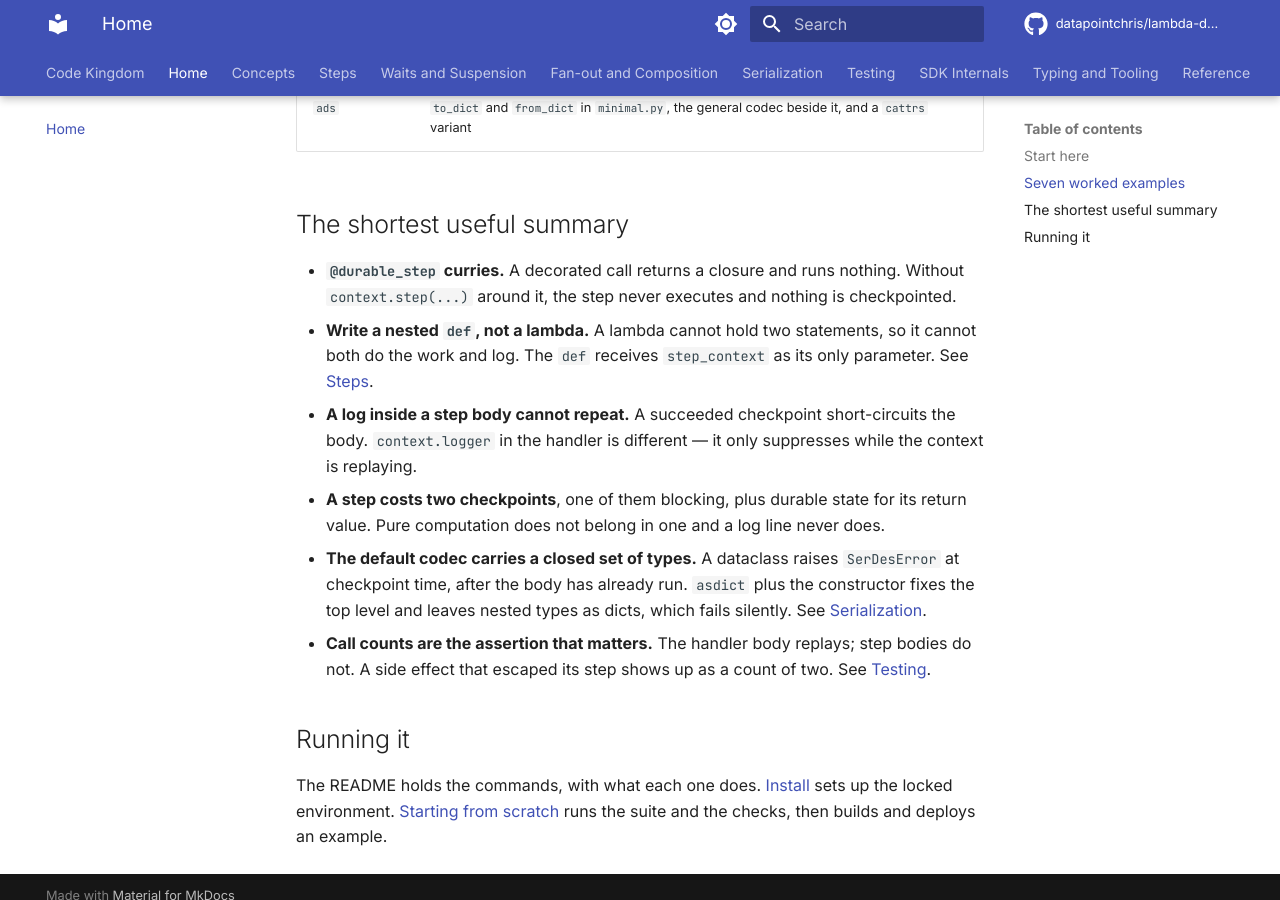
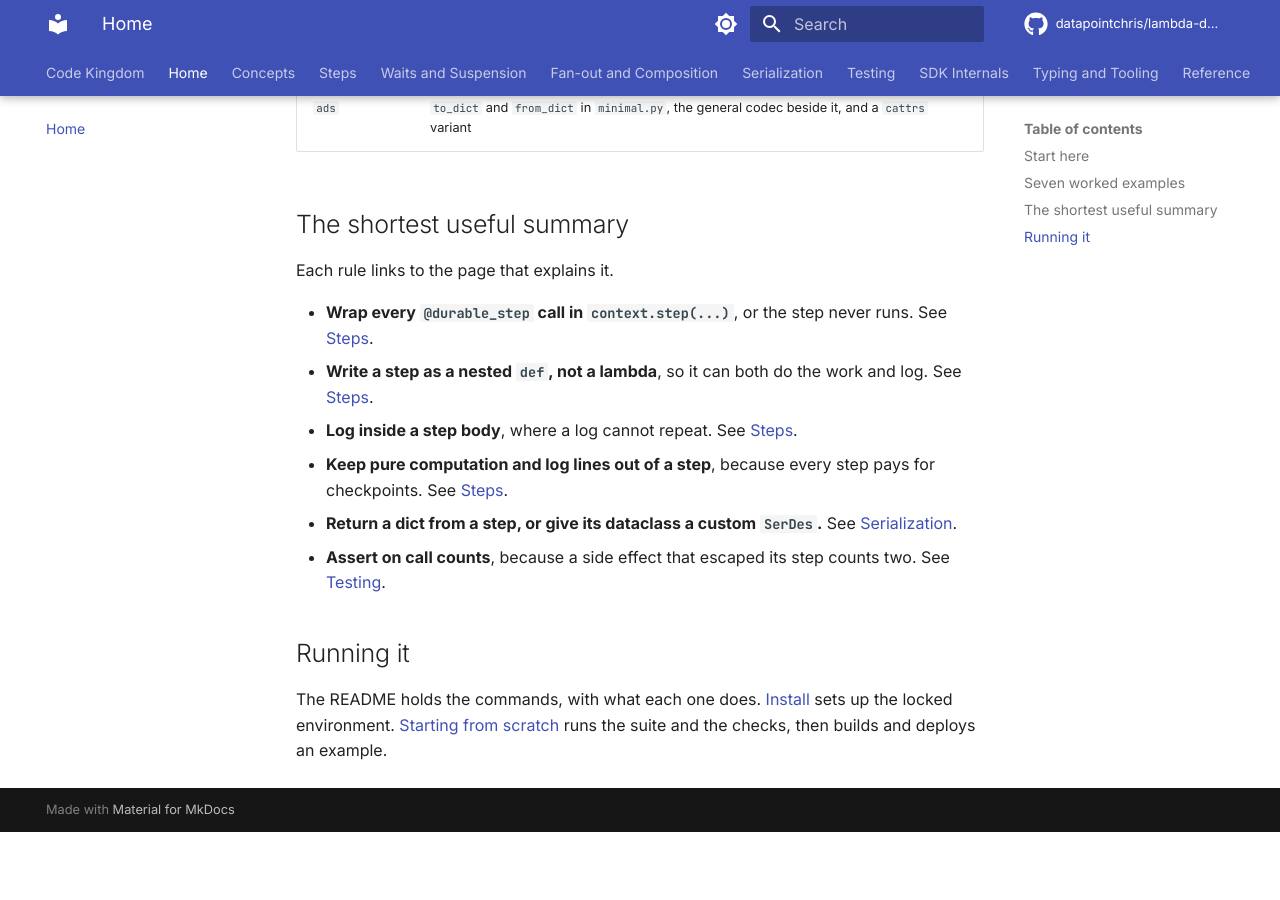
Before and after one commit to datapointchris/lambda-durable-functions, an MkDocs documentation site: the page built from docs/index.md, in a window 1280 px wide and 900 px high, scrolled down 1772 px. Built offline with MkDocs 1.6.1 and Material for MkDocs 9.7.7, drawn with Linux system fonts in a browser that asks for light colours; comment, search, counter and statistics services are not loaded; after the commit the page ends 2604 px from its top, so only the background shows below that.

Commit message:
docs: keep the expensive-mistakes mechanisms in the README alone
The list of expensive mistakes lived in three places, and the copies had drifted. The README said a step waits roughly 100ms for the checkpoint batcher. CLAUDE.md carried four of the README's five, with its own wording of each mechanism. The docs index summary said a step costs two checkpoints, one of them blocking. A correction made in one copy left the others reading as correct.

The README keeps the full list with each mechanism. CLAUDE.md now holds the four as one-line rules pointing at that README section. The docs index summary keeps one-line rules, each linking the page that explains it, without restating the mechanism.

Agent-Name: inbox.problem.fix
Agent-Session: 01a1df7a-12bb-727b-b6c1-84f8401bcedb
Agent-Run: 01a1df7a-0bbc-7db5-8f3c-0f161540f59e

```diff
--- a/docs/index.md
+++ b/docs/index.md
@@ -44,19 +44,19 @@ handler to be testable.
 
 ## The shortest useful summary
 
-- **`@durable_step` curries.** A decorated call returns a closure and runs nothing. Without
-  `context.step(...)` around it, the step never executes and nothing is checkpointed.
-- **Write a nested `def`, not a lambda.** A lambda cannot hold two statements, so it cannot both do
-  the work and log. The `def` receives `step_context` as its only parameter. See [Steps](steps.md).
-- **A log inside a step body cannot repeat.** A succeeded checkpoint short-circuits the body.
-  `context.logger` in the handler is different — it only suppresses while the context is replaying.
-- **A step costs two checkpoints**, one of them blocking, plus durable state for its return value.
-  Pure computation does not belong in one and a log line never does.
-- **The default codec carries a closed set of types.** A dataclass raises `SerDesError` at
-  checkpoint time, after the body has already run. `asdict` plus the constructor fixes the top level
-  and leaves nested types as dicts, which fails silently. See [Serialization](serialization.md).
-- **Call counts are the assertion that matters.** The handler body replays; step bodies do not. A
-  side effect that escaped its step shows up as a count of two. See [Testing](testing.md).
+Each rule links to the page that explains it.
+
+- **Wrap every `@durable_step` call in `context.step(...)`**, or the step never runs. See
+  [Steps](steps.md).
+- **Write a step as a nested `def`, not a lambda**, so it can both do the work and log. See
+  [Steps](steps.md).
+- **Log inside a step body**, where a log cannot repeat. See [Steps](steps.md).
+- **Keep pure computation and log lines out of a step**, because every step pays for checkpoints.
+  See [Steps](steps.md).
+- **Return a dict from a step, or give its dataclass a custom `SerDes`.** See
+  [Serialization](serialization.md).
+- **Assert on call counts**, because a side effect that escaped its step counts two. See
+  [Testing](testing.md).
 
 ## Running it
 
```
Also changed, not shown: CLAUDE.md (+7 -14 lines).
